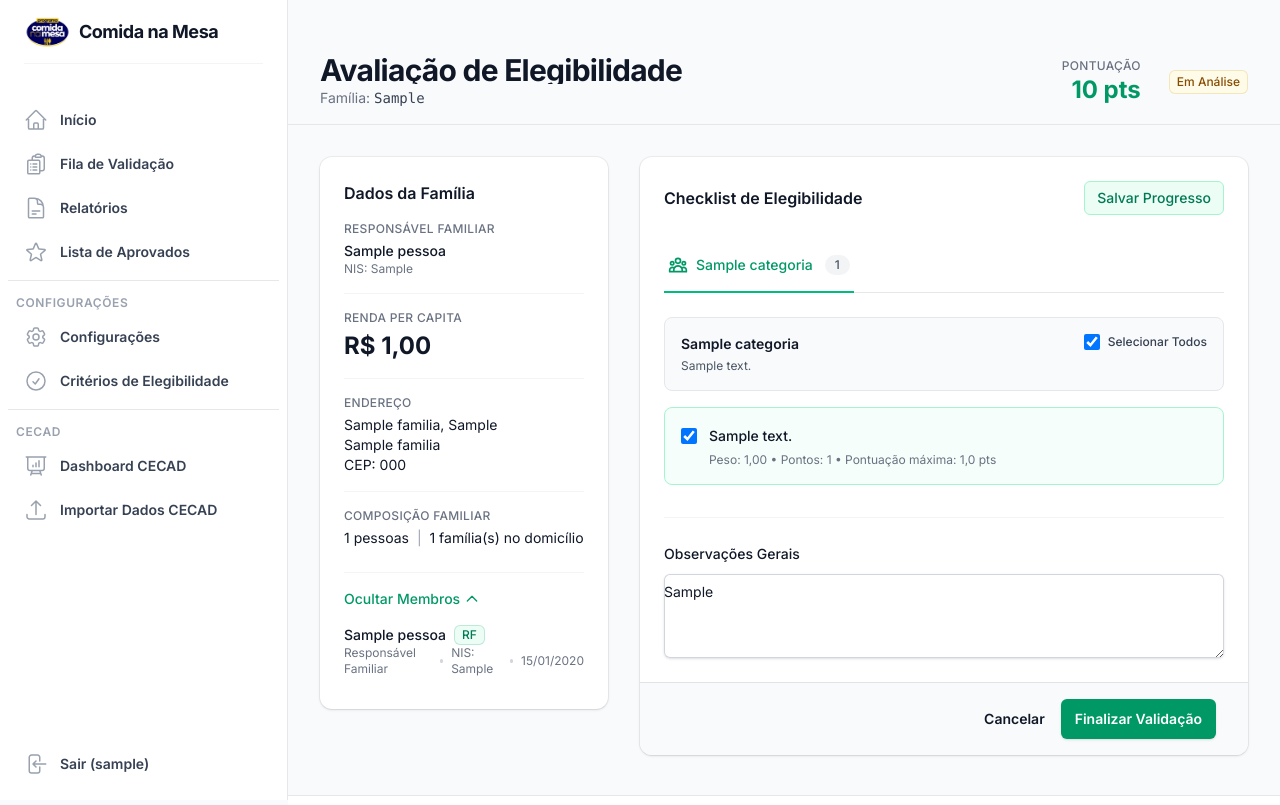
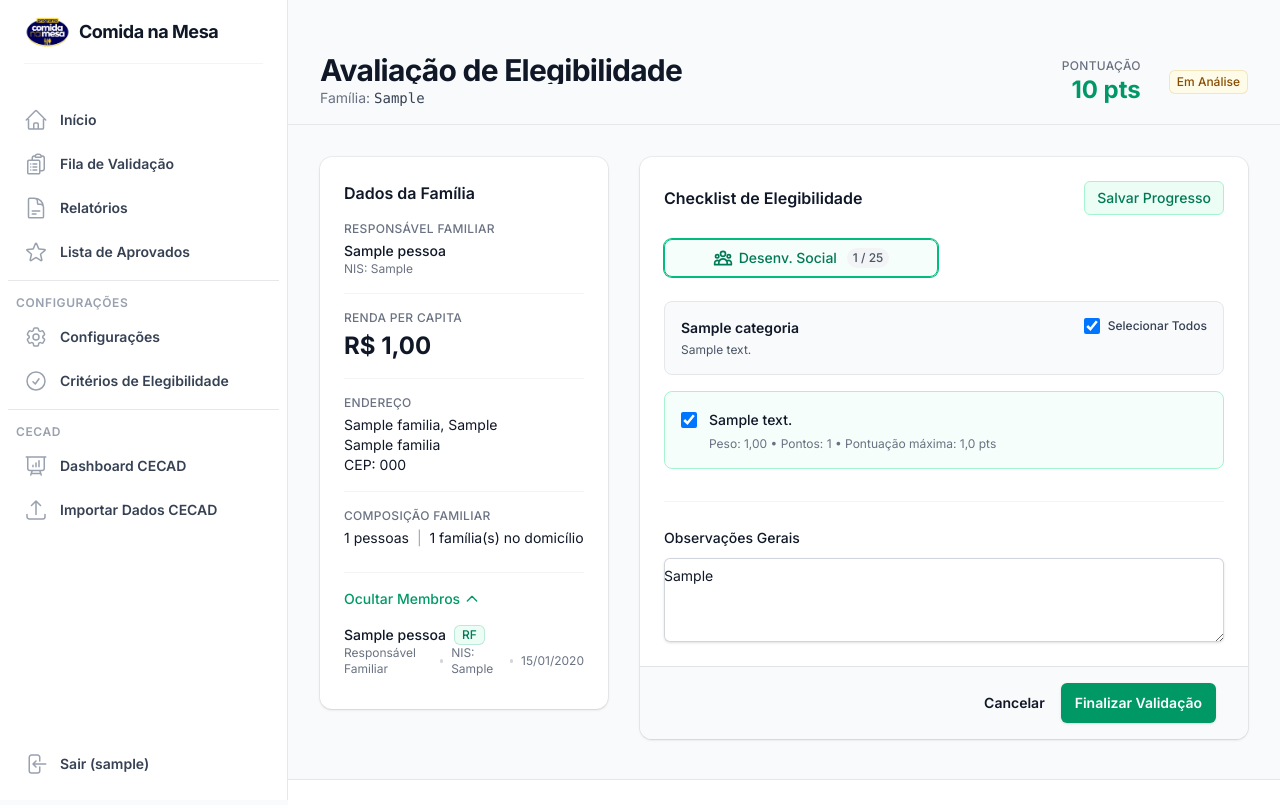
Before and after one commit to pmdonaines/comidanamesa, a Django app: page /validacao/1/ in a window 1280 px wide. Shown: the top 805 px of the page. Run offline with Django 5.2, Linux system fonts and the light colour scheme; a user stored in the database is signed in; tables that the repository leaves empty hold one stand-in row (values such as "Sample post"); some libraries are stand-ins or nearby versions.

Commit message:
feat: Implement detailed scoring per category and dynamic criteria applicability.

```diff
--- a/apps/core/static/tailwindcss/output.css
+++ b/apps/core/static/tailwindcss/output.css
@@ -99,6 +99,7 @@
     --tracking-tight: -0.025em;
     --tracking-wide: 0.025em;
     --tracking-wider: 0.05em;
+    --leading-tight: 1.25;
     --radius-md: 0.375rem;
     --radius-lg: 0.5rem;
     --radius-xl: 0.75rem;
@@ -1107,6 +1108,9 @@
   .px-1 {
     padding-inline: calc(var(--spacing) * 1);
   }
+  .px-1\.5 {
+    padding-inline: calc(var(--spacing) * 1.5);
+  }
   .px-2 {
     padding-inline: calc(var(--spacing) * 2);
   }
@@ -1264,6 +1268,9 @@
     font-size: var(--text-xs);
     line-height: var(--tw-leading, var(--text-xs--line-height));
   }
+  .text-\[10px\] {
+    font-size: 10px;
+  }
   .leading-5 {
     --tw-leading: calc(var(--spacing) * 5);
     line-height: calc(var(--spacing) * 5);
@@ -1283,6 +1290,10 @@
   .leading-9 {
     --tw-leading: calc(var(--spacing) * 9);
     line-height: calc(var(--spacing) * 9);
+  }
+  .leading-tight {
+    --tw-leading: var(--leading-tight);
+    line-height: var(--leading-tight);
   }
   .font-bold {
     --tw-font-weight: var(--font-weight-bold);
@@ -1465,6 +1476,9 @@
     @supports (color: color-mix(in lab, red, red)) {
       --tw-ring-color: color-mix(in oklab, var(--color-blue-700) 10%, transparent);
     }
+  }
+  .ring-emerald-500 {
+    --tw-ring-color: var(--color-emerald-500);
   }
   .ring-emerald-600 {
     --tw-ring-color: var(--color-emerald-600);
@@ -1808,9 +1822,20 @@
       box-shadow: var(--tw-inset-shadow), var(--tw-inset-ring-shadow), var(--tw-ring-offset-shadow), var(--tw-ring-shadow), var(--tw-shadow);
     }
   }
+  .focus\:ring-emerald-500 {
+    &:focus {
+      --tw-ring-color: var(--color-emerald-500);
+    }
+  }
   .focus\:ring-emerald-600 {
     &:focus {
       --tw-ring-color: var(--color-emerald-600);
+    }
+  }
+  .focus\:ring-offset-1 {
+    &:focus {
+      --tw-ring-offset-width: 1px;
+      --tw-ring-offset-shadow: var(--tw-ring-inset,) 0 0 0 var(--tw-ring-offset-width) var(--tw-ring-offset-color);
     }
   }
   .focus\:outline-offset-0 {
@@ -1931,6 +1956,16 @@
       display: none;
     }
   }
+  .sm\:h-5 {
+    @media (width >= 40rem) {
+      height: calc(var(--spacing) * 5);
+    }
+  }
+  .sm\:w-5 {
+    @media (width >= 40rem) {
+      width: calc(var(--spacing) * 5);
+    }
+  }
   .sm\:w-auto {
     @media (width >= 40rem) {
       width: auto;
@@ -2110,6 +2145,12 @@
     @media (width >= 40rem) {
       font-size: var(--text-sm);
       line-height: var(--tw-leading, var(--text-sm--line-height));
+    }
+  }
+  .sm\:text-xs {
+    @media (width >= 40rem) {
+      font-size: var(--text-xs);
+      line-height: var(--tw-leading, var(--text-xs--line-height));
     }
   }
   .sm\:leading-6 {
--- a/apps/core/templates/core/validacao_detail.html
+++ b/apps/core/templates/core/validacao_detail.html
@@ -9,6 +9,7 @@
         showDetails: true,
         activeTab: 'desenvolvimento_social',
         pontuacao: {{ validacao.pontuacao_total }},
+        pontuacaoDetalhada: {{ pontuacao_detalhada|safe }},
         showSaveSuccess: false,
         init() {
             // Initialize all category checkboxes on page load
@@ -34,6 +35,9 @@
     }"
     @auto-saved.window="
         pontuacao = $event.detail.pontuacao;
+        if ($event.detail.detalhes) {
+            pontuacaoDetalhada = $event.detail.detalhes;
+        }
         showSaveSuccess = true;
         setTimeout(() => showSaveSuccess = false, 2000);
     ">
@@ -198,36 +202,47 @@
                     </div>
 
                     <!-- Tabs Navigation -->
-                    <div class="border-b border-gray-200 mb-6">
-                        <nav class="-mb-px flex space-x-8" aria-label="Tabs">
+                    <div class="mb-6">
+                        <nav class="grid grid-cols-1 sm:grid-cols-2 gap-3" aria-label="Tabs">
                             {% for categoria in categorias %}
                             <button type="button"
                                 @click="activeTab = '{{ categoria.codigo }}'"
-                                :class="activeTab === '{{ categoria.codigo }}' ? 'border-emerald-500 text-emerald-600' : 'border-transparent text-gray-500 hover:border-gray-300 hover:text-gray-700'"
-                                class="whitespace-nowrap border-b-2 py-4 px-1 text-sm font-medium transition-colors">
-                                <span class="flex items-center gap-2">
+                                :class="activeTab === '{{ categoria.codigo }}'
+                                    ? 'border-emerald-500 ring-1 ring-emerald-500 bg-emerald-50/50 text-emerald-700'
+                                    : 'border-gray-200 bg-white text-gray-600 hover:border-gray-300 hover:bg-gray-50'"
+                                class="flex items-center justify-center gap-2 rounded-lg border px-2 py-2 text-xs sm:text-sm font-medium transition-all focus:outline-none focus:ring-2 focus:ring-emerald-500 focus:ring-offset-1 h-full w-full">
+                                <span class="flex items-center justify-center gap-1.5 w-full">
                                     {% if categoria.codigo == 'desenvolvimento_social' %}
-                                    <svg class="w-5 h-5" fill="none" stroke="currentColor" viewBox="0 0 24 24">
+                                    <svg class="w-4 h-4 sm:w-5 sm:h-5 flex-shrink-0" fill="none" stroke="currentColor" viewBox="0 0 24 24">
                                         <path stroke-linecap="round" stroke-linejoin="round" stroke-width="2" d="M17 20h5v-2a3 3 0 00-5.356-1.857M17 20H7m10 0v-2c0-.656-.126-1.283-.356-1.857M7 20H2v-2a3 3 0 015.356-1.857M7 20v-2c0-.656.126-1.283.356-1.857m0 0a5.002 5.002 0 019.288 0M15 7a3 3 0 11-6 0 3 3 0 016 0zm6 3a2 2 0 11-4 0 2 2 0 014 0zM7 10a2 2 0 11-4 0 2 2 0 014 0z"></path>
                                     </svg>
                                     {% elif categoria.codigo == 'saude' %}
-                                    <svg class="w-5 h-5" fill="none" stroke="currentColor" viewBox="0 0 24 24">
+                                    <svg class="w-4 h-4 sm:w-5 sm:h-5 flex-shrink-0" fill="none" stroke="currentColor" viewBox="0 0 24 24">
                                         <path stroke-linecap="round" stroke-linejoin="round" stroke-width="2" d="M4.318 6.318a4.5 4.5 0 000 6.364L12 20.364l7.682-7.682a4.5 4.5 0 00-6.364-6.364L12 7.636l-1.318-1.318a4.5 4.5 0 00-6.364 0z"></path>
                                     </svg>
                                     {% elif categoria.codigo == 'educacao' %}
-                                    <svg class="w-5 h-5" fill="none" stroke="currentColor" viewBox="0 0 24 24">
+                                    <svg class="w-4 h-4 sm:w-5 sm:h-5 flex-shrink-0" fill="none" stroke="currentColor" viewBox="0 0 24 24">
                                         <path stroke-linecap="round" stroke-linejoin="round" stroke-width="2" d="M12 14l9-5-9-5-9 5 9 5z"></path>
                                         <path stroke-linecap="round" stroke-linejoin="round" stroke-width="2" d="M12 14l6.16-3.422a12.083 12.083 0 01.665 6.479A11.952 11.952 0 0012 20.055a11.952 11.952 0 00-6.824-2.998 12.078 12.078 0 01.665-6.479L12 14z"></path>
                                         <path stroke-linecap="round" stroke-linejoin="round" stroke-width="2" d="M12 14l9-5-9-5-9 5 9 5zm0 0l6.16-3.422a12.083 12.083 0 01.665 6.479A11.952 11.952 0 0012 20.055a11.952 11.952 0 00-6.824-2.998 12.078 12.078 0 01.665-6.479L12 14zm-4 6v-7.5l4-2.222"></path>
                                     </svg>
                                     {% elif categoria.codigo == 'documentacao' %}
-                                    <svg class="w-5 h-5" fill="none" stroke="currentColor" viewBox="0 0 24 24">
+                                    <svg class="w-4 h-4 sm:w-5 sm:h-5 flex-shrink-0" fill="none" stroke="currentColor" viewBox="0 0 24 24">
                                         <path stroke-linecap="round" stroke-linejoin="round" stroke-width="2" d="M9 12h6m-6 4h6m2 5H7a2 2 0 01-2-2V5a2 2 0 012-2h5.586a1 1 0 01.707.293l5.414 5.414a1 1 0 01.293.707V19a2 2 0 01-2 2z"></path>
                                     </svg>
                                     {% endif %}
-                                    <span>{{ categoria.nome }}</span>
-                                    <span class="ml-1 rounded-full bg-gray-100 px-2.5 py-0.5 text-xs font-medium text-gray-600">
-                                        {{ criterios_por_categoria|dict_get:categoria|length|default:0 }}
+
+                                    <span class="text-center leading-tight">
+                                        {% if categoria.codigo == 'desenvolvimento_social' %}
+                                            Desenv. Social
+                                        {% else %}
+                                            {{ categoria.nome }}
+                                        {% endif %}
+                                    </span>
+
+                                    <span class="ml-1 rounded-full bg-gray-100 px-1.5 py-0.5 text-[10px] sm:text-xs font-medium text-gray-600 flex-shrink-0 whitespace-nowrap"
+                                          x-text="(pontuacaoDetalhada['{{ categoria.id }}']?.efetivo || 0) + ' / 25'">
+                                        {{ pontuacao_detalhada|dict_get:categoria.id|dict_get:'efetivo'|default:0 }} / 25
                                     </span>
                                 </span>
                             </button>
--- a/apps/core/templatetags/core_extras.py
+++ b/apps/core/templatetags/core_extras.py
@@ -17,9 +17,9 @@ def status_badge_color(status):
 @register.filter
 def dict_get(dictionary, key):
     """Get value from dictionary by key - works with objects as keys."""
-    if dictionary is None:
-        return []
-    return dictionary.get(key, [])
+    if dictionary is None or not hasattr(dictionary, 'get'):
+        return None
+    return dictionary.get(key)
 
 
 @register.filter
--- a/apps/core/views.py
+++ b/apps/core/views.py
@@ -99,7 +99,8 @@ class ValidacaoDetailView(LoginRequiredMixin, DetailView):
 
         # Garantir que os critérios estejam associados (Lazy Loading)
         from apps.core.services.criteria_logic import CriteriaAssociator
-        CriteriaAssociator.associate_criteria(self.object)
+        if CriteriaAssociator.associate_criteria(self.object) > 0:
+            self.object.atualizar_pontuacao()
 
         # Se está disponível, iniciar/renovar a avaliação
         self.object.iniciar_avaliacao(request.user)
@@ -116,7 +117,8 @@ class ValidacaoDetailView(LoginRequiredMixin, DetailView):
 
         # Buscar todos os critérios avaliados
         criterios_avaliados = ValidacaoCriterio.objects.filter(
-            validacao=self.object
+            validacao=self.object,
+            aplicavel=True  # Apenas mostrar critérios aplicáveis na interface
         ).select_related('criterio', 'criterio__categoria').order_by('criterio__categoria__ordem', 'criterio__codigo')
 
         # Agrupar por categoria
@@ -129,6 +131,9 @@ class ValidacaoDetailView(LoginRequiredMixin, DetailView):
         context['categorias'] = Categoria.objects.filter(ativo=True).order_by('ordem').prefetch_related('criterios')
         context['criterios_por_categoria'] = dict(criterios_por_categoria)
         context['criterios'] = criterios_avaliados  # Manter para compatibilidade
+
+        # Pontuação detalhada
+        context['pontuacao_detalhada'] = self.object.get_pontuacao_detalhada()
 
         # Adicionar Responsável Familiar ao contexto
         context['responsavel_familiar'] = self.object.familia.get_responsavel_familiar()
@@ -169,7 +174,10 @@ class ValidacaoDetailView(LoginRequiredMixin, DetailView):
 
             # Primeiro, resetar todos os critérios para atendido=False
             # (checkboxes desmarcados não enviam dados no POST)
-            ValidacaoCriterio.objects.filter(validacao=self.object).update(atendido=False)
+            # Primeiro, resetar apenas os critérios APLICÁVEIS para atendido=False
+            # (checkboxes desmarcados não enviam dados no POST)
+            # Critérios não aplicáveis devem permanecer como atendido=True (pontuação automática)
+            ValidacaoCriterio.objects.filter(validacao=self.object, aplicavel=True).update(atendido=False)
 
             # Depois, marcar como atendido=True apenas os critérios que foram marcados
             for key, value in request.POST.items():
@@ -201,7 +209,8 @@ class ValidacaoDetailView(LoginRequiredMixin, DetailView):
                     response = HttpResponse(status=204)
                     response['HX-Trigger'] = json.dumps({
                         'autoSaved': {
-                            'pontuacao': self.object.pontuacao_total
+                            'pontuacao': self.object.pontuacao_total,
+                            'detalhes': self.object.get_pontuacao_detalhada()
                         }
                     })
                     return response
@@ -341,7 +350,8 @@ class ValidacaoViewOnlyView(LoginRequiredMixin, DetailView):
     def get_context_data(self, **kwargs):
         context = super().get_context_data(**kwargs)
         context['criterios'] = ValidacaoCriterio.objects.filter(
-            validacao=self.object
+            validacao=self.object,
+            aplicavel=True
         ).select_related('criterio').order_by('criterio__codigo')
 
         # Adicionar Responsável Familiar ao contexto
```
Also changed, not shown: apps/core/models.py (+39 -6 lines), apps/core/services/criteria_logic.py (+20 -11 lines), apps/core/migrations/0008_validacaocriterio_aplicavel.py (added).
